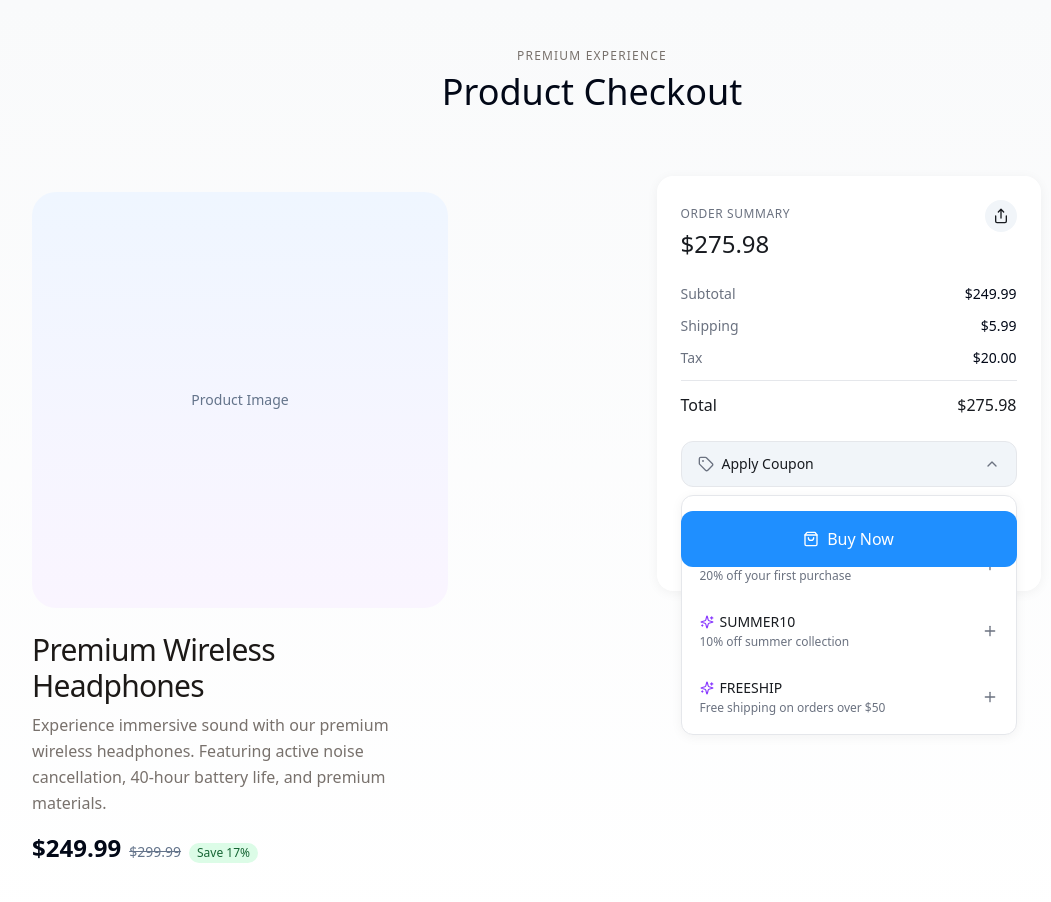
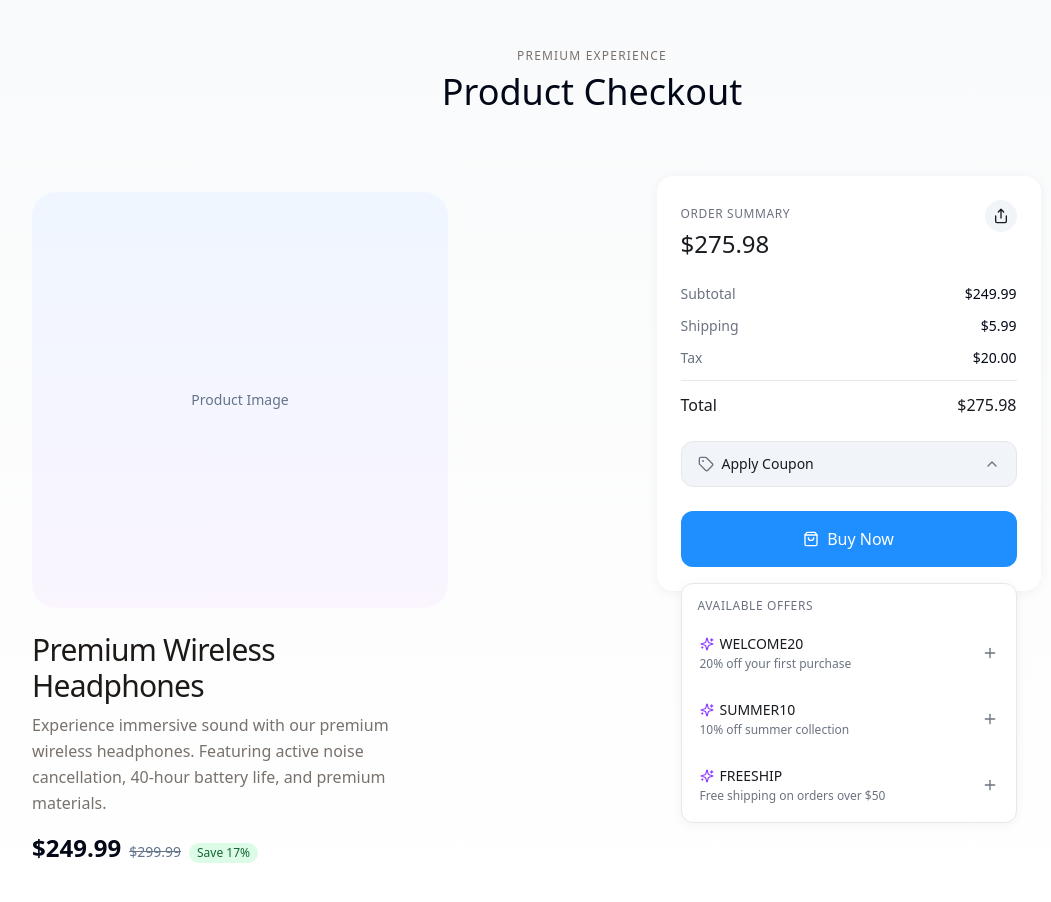
Before and after one commit to Sankaranarayanan-P/modern-checkout-widget, a React (Vite) app: page / in a window 1280 px wide. Both pictures are taken after a click on the button "Apply Coupon". Shown: the top 902 px of the page, without its empty margins (48-1099 px from the left). Built offline with nearby package versions, Linux system fonts and the light colour scheme.

Commit message:
Fix coupon overlay position
The coupon overlay was displaying below the buy now button. This commit fixes the positioning of the coupon overlay.

```diff
--- a/src/components/CheckoutWidget.tsx
+++ b/src/components/CheckoutWidget.tsx
@@ -175,7 +175,7 @@ const CheckoutWidget = ({
       </div>
 
       {/* Coupons Section */}
-      <div ref={couponRef} className={cn("mb-6 relative", isVisible3 ? "fade-in" : "opacity-0")}>
+      <div className={cn("mb-6 relative", isVisible3 ? "fade-in" : "opacity-0")}>
         <button
           onClick={() => setShowCoupons(!showCoupons)}
           className="w-full flex items-center justify-between py-3 px-4 rounded-xl border border-[hsl(var(--checkout-border))] bg-[hsl(var(--secondary))] hover:bg-[hsl(var(--accent))] transition-all-300"
@@ -192,9 +192,27 @@ const CheckoutWidget = ({
             <ChevronDown className="h-4 w-4 text-[hsl(var(--checkout-text-light))]" />
           )}
         </button>
+      </div>
 
-        {showCoupons && (
-          <div className="absolute z-10 mt-2 w-full bg-white rounded-xl checkout-shadow border border-[hsl(var(--checkout-border))] p-2 slide-up">
+      {/* Buy Now Button */}
+      <button
+        onClick={handleBuyNow}
+        className={cn(
+          "w-full py-4 px-6 rounded-xl bg-[hsl(var(--checkout-primary))] hover:bg-[hsl(var(--checkout-primary-dark))] text-white font-medium flex items-center justify-center transition-all-300 hover-lift",
+          isVisible4 ? "fade-in" : "opacity-0"
+        )}
+      >
+        <ShoppingBag className="h-4 w-4 mr-2" />
+        Buy Now
+      </button>
+
+      {/* Coupon dropdown positioned after the Buy Now button */}
+      {showCoupons && (
+        <div
+          ref={couponRef}
+          className="absolute z-20 mt-4 w-full left-0 px-6 slide-up"
+        >
+          <div className="w-full bg-white rounded-xl checkout-shadow border border-[hsl(var(--checkout-border))] p-2">
             <div className="text-xs font-medium text-[hsl(var(--checkout-text-light))] px-2 py-1.5 uppercase tracking-wider">
               Available Offers
             </div>
@@ -219,20 +237,8 @@ const CheckoutWidget = ({
               ))}
             </div>
           </div>
-        )}
-      </div>
-
-      {/* Buy Now Button */}
-      <button
-        onClick={handleBuyNow}
-        className={cn(
-          "w-full py-4 px-6 rounded-xl bg-[hsl(var(--checkout-primary))] hover:bg-[hsl(var(--checkout-primary-dark))] text-white font-medium flex items-center justify-center transition-all-300 hover-lift",
-          isVisible4 ? "fade-in" : "opacity-0"
-        )}
-      >
-        <ShoppingBag className="h-4 w-4 mr-2" />
-        Buy Now
-      </button>
+        </div>
+      )}
     </div>
   );
 };
```
